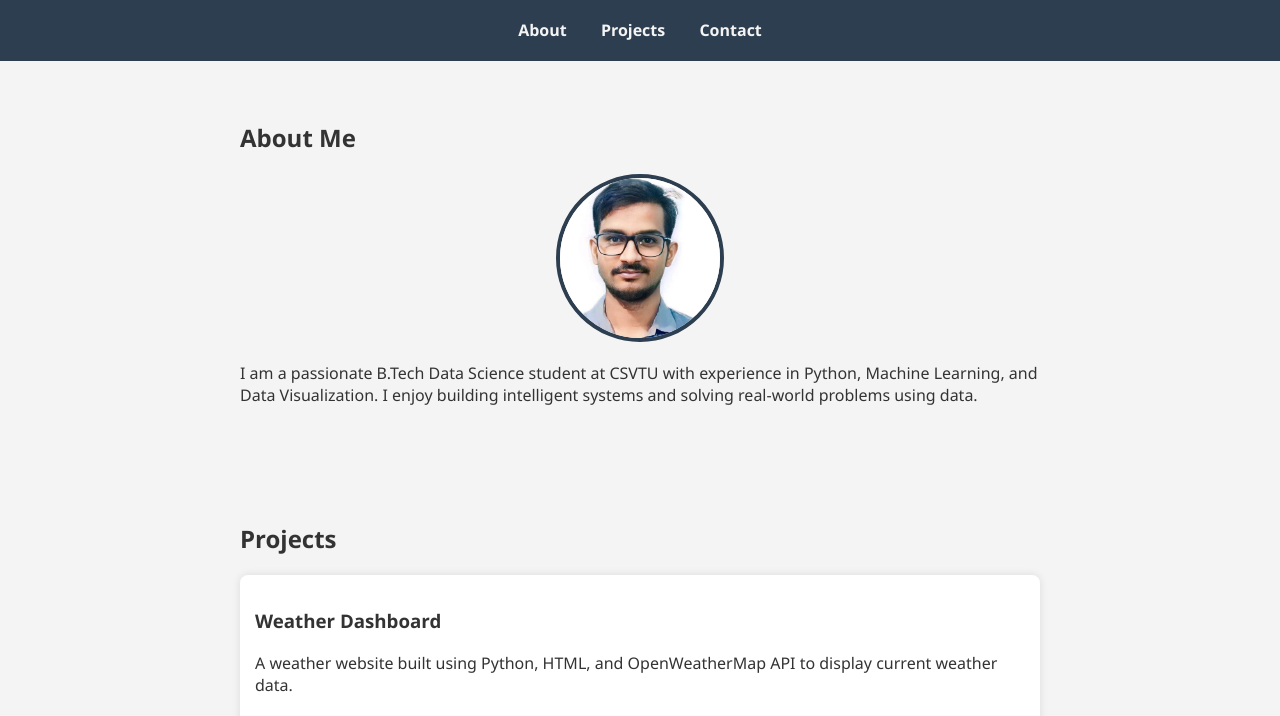
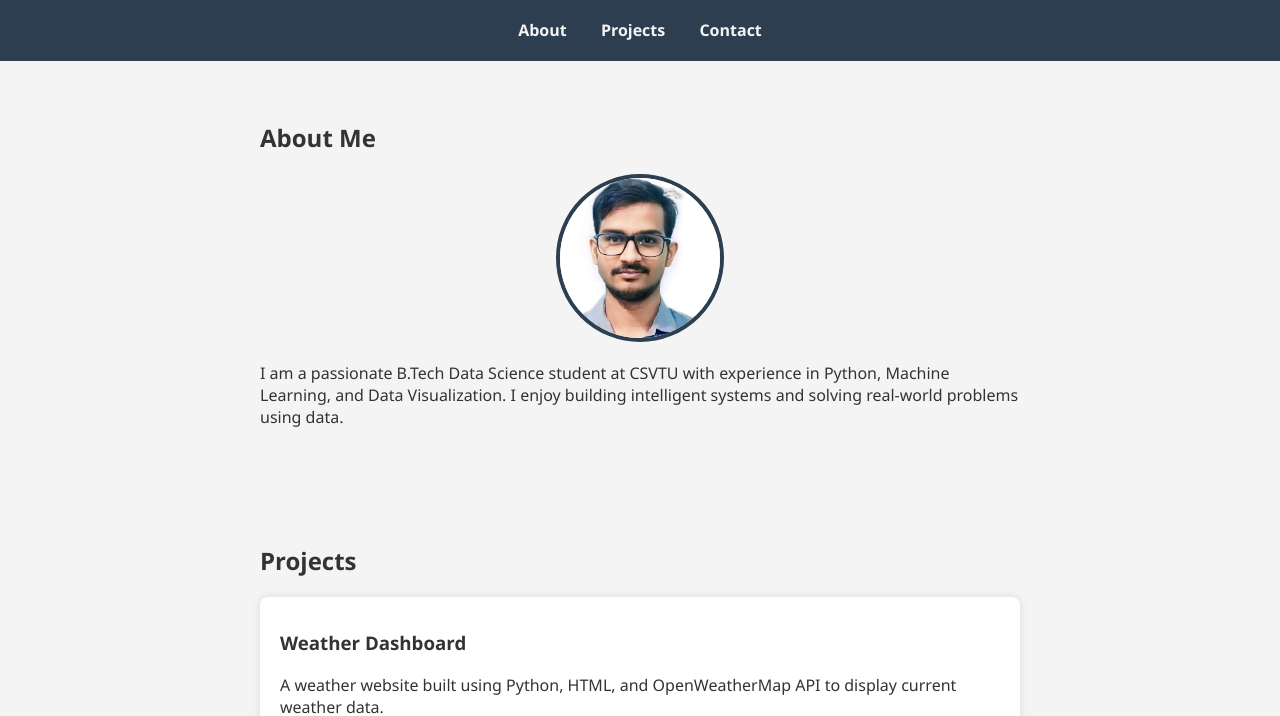
Before and after one commit to Shravan4598/Shravan4598.github.io, a plain HTML site: page index.html in a window 1280 px wide. Shown: the part 87-803 px from the top of the page. Drawn offline with Linux system fonts and the light colour scheme.

Commit message:
Update style.css

```diff
--- a/style.css
+++ b/style.css
@@ -1,18 +1,21 @@
+/* General body styling */
 body {
   font-family: 'Segoe UI', sans-serif;
   margin: 0;
   padding: 0;
-  background: #f4f4f4;
+  background-color: #f4f4f4;
   color: #333;
 }
 
+/* Header styling */
 header {
-  background: #2c3e50;
+  background-color: #2c3e50;
   color: white;
   padding: 20px 0;
   text-align: center;
 }
 
+/* Navigation links */
 nav a {
   margin: 0 15px;
   color: #f4f4f4;
@@ -24,35 +27,39 @@ nav a:hover {
   text-decoration: underline;
 }
 
+/* Section layout */
 section {
-  padding: 40px;
+  padding: 40px 20px;
   max-width: 800px;
-  margin: auto;
+  margin: 0 auto;
+  box-sizing: border-box;
 }
 
+/* Project card styling */
 .project {
-  background: white;
-  padding: 15px;
+  background-color: #ffffff;
+  padding: 15px 20px;
   margin-bottom: 20px;
   border-radius: 8px;
-  box-shadow: 0 0 8px rgba(0,0,0,0.1);
+  box-shadow: 0 0 8px rgba(0, 0, 0, 0.1);
 }
 
+/* Footer styling */
 footer {
-  background: #2c3e50;
+  background-color: #2c3e50;
   color: white;
   text-align: center;
   padding: 15px;
   margin-top: 40px;
 }
+
+/* Profile image styling */
 .profile-pic {
   width: 160px;
   height: 160px;
   object-fit: cover;
   border-radius: 50%;
-  margin-bottom: 20px;
   border: 4px solid #2c3e50;
   display: block;
-  margin-left: auto;
-  margin-right: auto;
+  margin: 0 auto 20px auto;
 }
```
